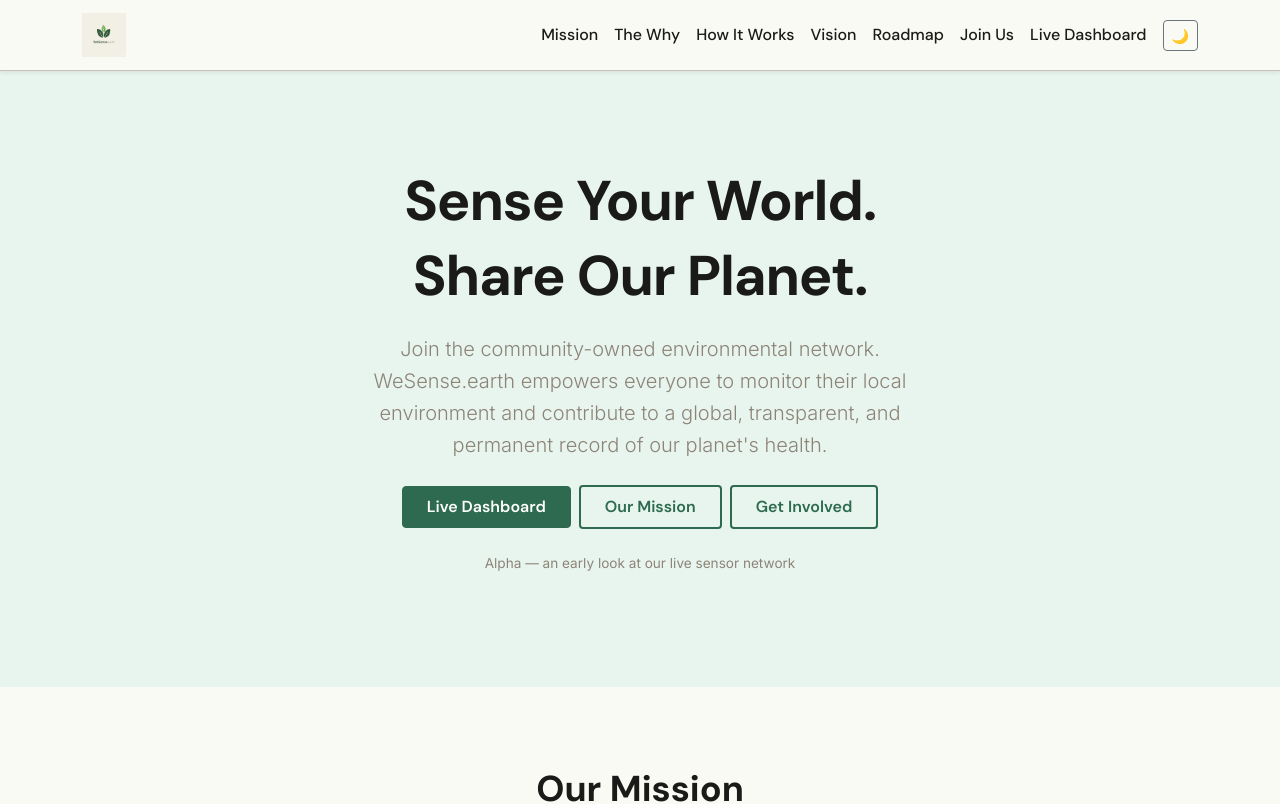
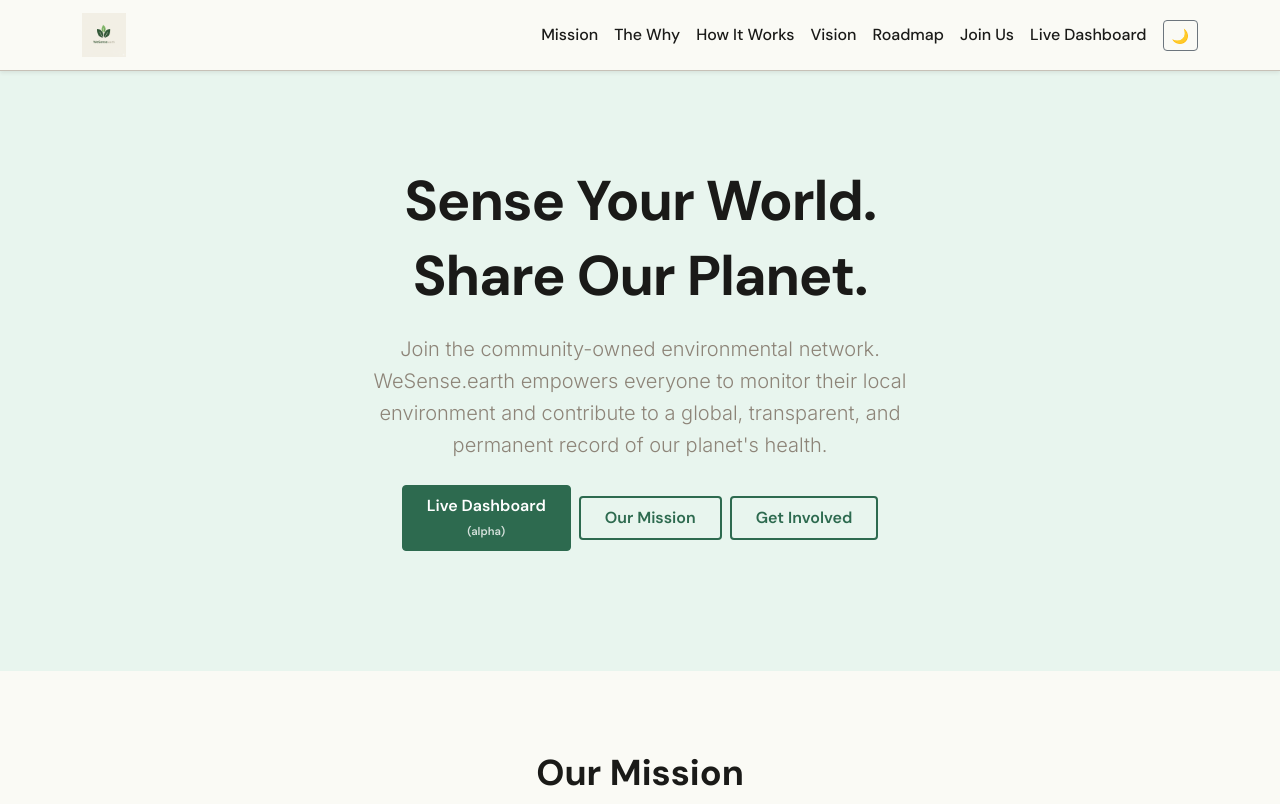
Before and after one commit to wesense-earth/wesense-website, a React (Vite) app: page / in a window 1280 px wide. Shown: the top 804 px of the page. Built offline with nearby package versions, Linux system fonts and the light colour scheme.

Commit message:
Update alpha wording location

```diff
--- a/src/components/Hero.jsx
+++ b/src/components/Hero.jsx
@@ -16,12 +16,9 @@ const Hero = () => {
             Join the community-owned environmental network. WeSense.earth empowers everyone to monitor their local environment and contribute to a global, transparent, and permanent record of our planet's health.
           </p>
           <p>
-            <Button href="https://map.wesense.earth" target="_blank" rel="noopener noreferrer" className="btn-brand my-2 mx-1">Live Dashboard</Button>
+            <Button href="https://map.wesense.earth" target="_blank" rel="noopener noreferrer" className="btn-brand my-2 mx-1">Live Dashboard<br /><small style={{ fontSize: '0.7em', opacity: 0.8 }}>(alpha)</small></Button>
             <Button href="#mission" className="btn-brand-outline my-2 mx-1">Our Mission</Button>
             <Button href="https://github.com/wesense-earth" target="_blank" rel="noopener noreferrer" className="btn-brand-outline my-2 mx-1">Get Involved</Button>
-          </p>
-          <p className="mt-2" style={{ color: 'var(--text-muted)', fontSize: '0.85rem' }}>
-            Alpha — an early look at our live sensor network
           </p>
         </Col>
       </Row>
```
